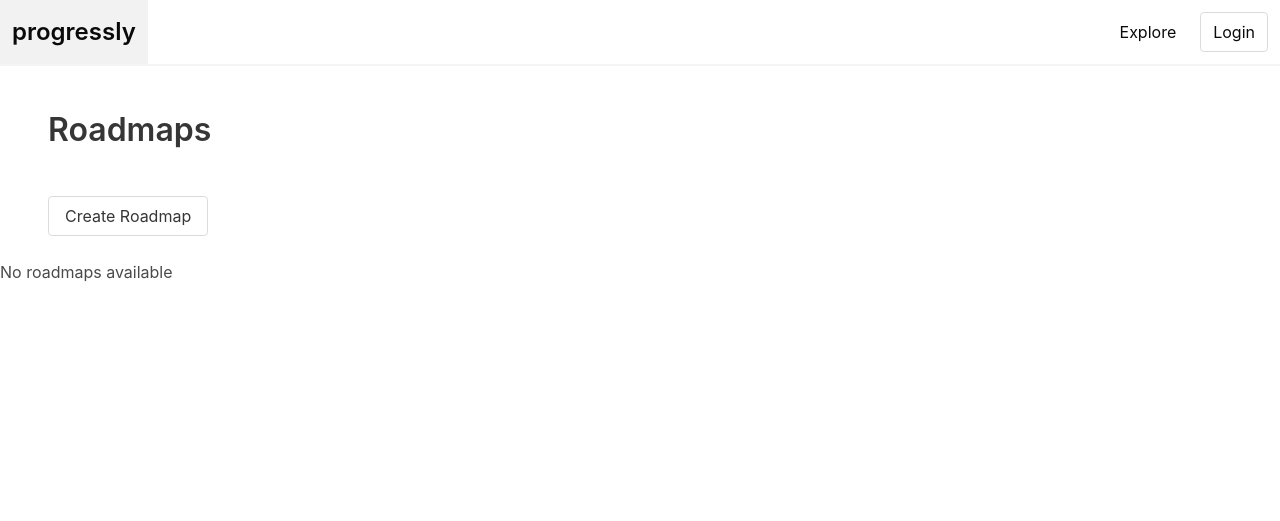
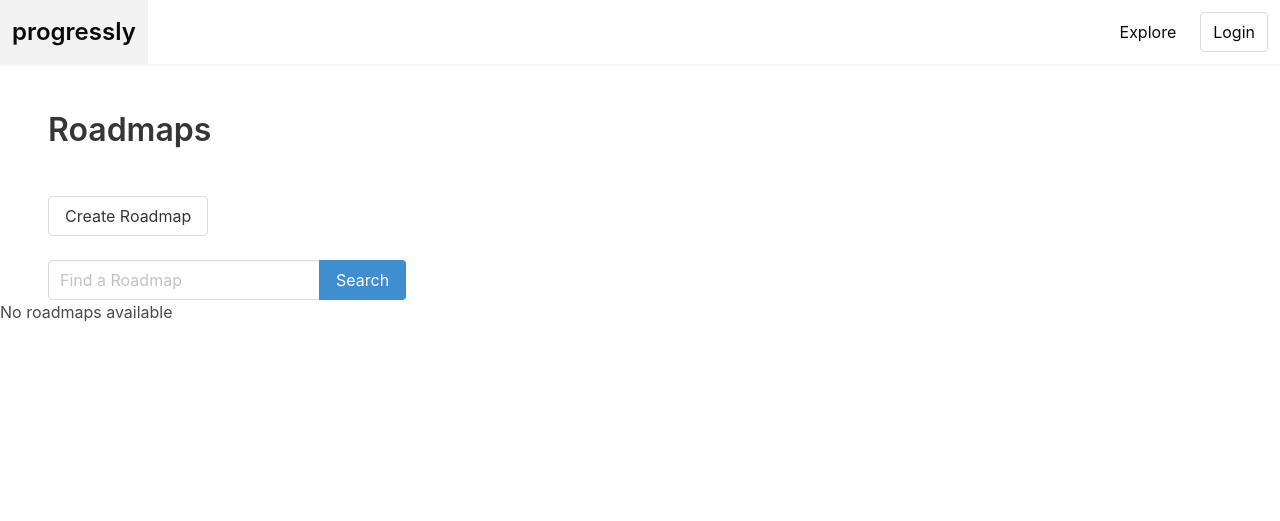
Before and after one commit to UtkarshGT/Progressly, a Django app: page /explore/ in a window 1280 px wide. Shown: the top 521 px of the page. Run offline with Django 4.2, Linux system fonts and the light colour scheme; data that the repository does not hold is empty; some libraries are stand-ins or nearby versions.

Commit message:
restrict unknown user from db, search field

```diff
--- a/dashboard/models.py
+++ b/dashboard/models.py
@@ -1,6 +1,4 @@
-from configparser import MAX_INTERPOLATION_DEPTH
 from django.db import models
-
 
 class Roadmap(models.Model):
     title = models.CharField(max_length=200)
--- a/dashboard/views.py
+++ b/dashboard/views.py
@@ -1,12 +1,14 @@
 from django.http import HttpResponse
 from django.shortcuts import get_object_or_404, redirect, render
+from django.contrib.auth.decorators import login_required
 
 from .forms import EntityForm, RoadmapForm
 from dashboard.models import Entity, Roadmap
 
 
 def explore(request):
-    roadmaps = Roadmap.objects.all()[:10]
+    q = request.GET.get('q') if request.GET.get('q') != None else ''
+    roadmaps = Roadmap.objects.filter(title__icontains=q)
     context = {
         'roadmaps': roadmaps,
     }
@@ -23,6 +25,7 @@ def roadmap_detail(request, pk):
 # Create
 
 
+@login_required(login_url="/accounts/google/login")
 def roadmap_form(request):
     form = RoadmapForm()
     if request.method == 'POST':
@@ -35,6 +38,7 @@ def roadmap_form(request):
     return render(request, 'dashboard/roadmap_form.html', context)
 
 
+@login_required(login_url="/accounts/google/login")
 def roadmap_update(request, pk):
     roadmap = Roadmap.objects.get(id=pk)
     form = RoadmapForm(instance=roadmap)
@@ -51,6 +55,7 @@ def roadmap_update(request, pk):
     return render(request, 'dashboard/roadmap_form.html', context)
 
 
+@login_required(login_url="/accounts/google/login")
 def roadmap_delete(request, pk):
     roadmap = Roadmap.objects.get(id=pk)
     if request.method == 'POST':
@@ -58,9 +63,9 @@ def roadmap_delete(request, pk):
         return redirect('explore')
     return render(request, 'dashboard/delete.html', {'obj': roadmap})
 
+
 # Create
-
-
+@login_required(login_url="/accounts/google/login")
 def entity_form(request):
     form = EntityForm()
     if request.method == 'POST':
@@ -73,6 +78,7 @@ def entity_form(request):
     return render(request, 'dashboard/roadmap_form.html', context)
 
 
+@login_required(login_url="/accounts/google/login")
 def entity_update(request, pk):
     entity = Entity.objects.get(id=pk)
     form = EntityForm(instance=entity)
@@ -87,6 +93,7 @@ def entity_update(request, pk):
     return render(request, 'dashboard/roadmap_form.html', context)
 
 
+@login_required(login_url="/accounts/google/login")
 def entity_delete(request, pk):
     entity = Entity.objects.get(id=pk)
     if request.method == 'POST':
--- a/templates/dashboard/explore.html
+++ b/templates/dashboard/explore.html
@@ -9,6 +9,17 @@
 <div class="block">
   <a class="ml-6 button" href="{% url 'roadmap-create' %}">Create Roadmap</a>
 </div>
+
+<form method="GET" action="{% url 'explore' %}">
+  <div class="ml-6 field has-addons">
+    <div class="control">
+      <input class="input" type="text" name="q" placeholder="Find a Roadmap" />
+    </div>
+    <div class="control">
+      <button class="button is-info" type="submit">Search</button>
+    </div>
+  </div>
+</form>
 
 {% if roadmaps %}
 <div class="block">
```
